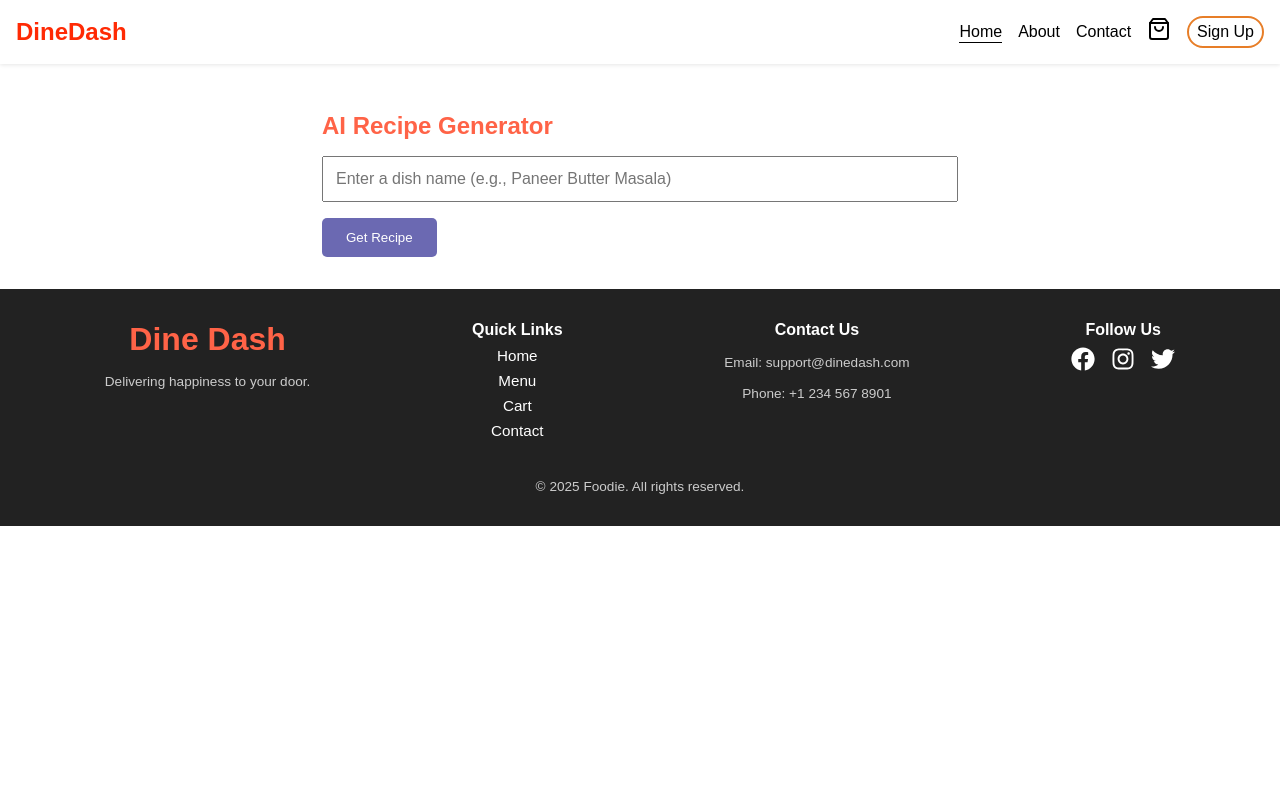
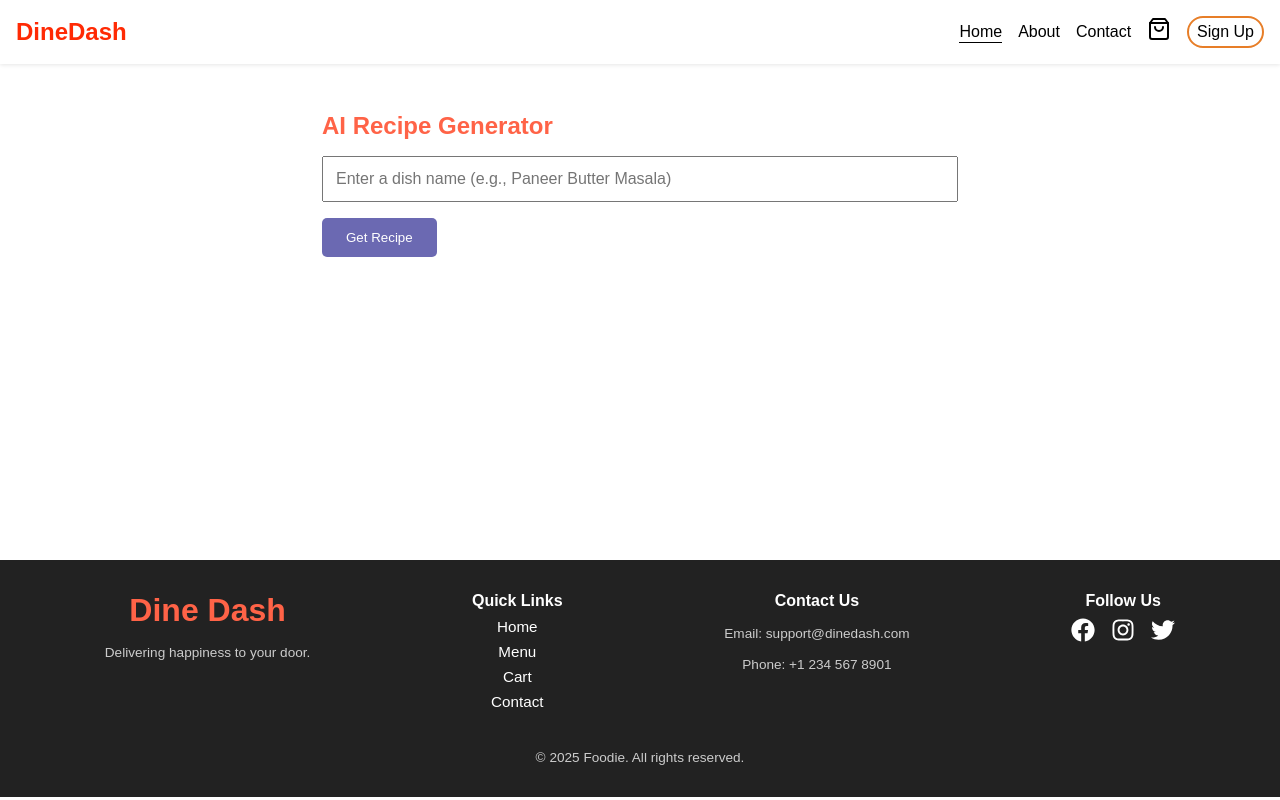
Before and after one commit to SarkarJyotirmay/React_Food_Delivery_App, a React (Vite) app: page /findrecipie in a window 1280 px wide. Built offline with nearby package versions, Linux system fonts and the light colour scheme; no server answers.

Commit message:
fixed css

```diff
--- a/src/pages/aiRecipie/find_recipie.module.css
+++ b/src/pages/aiRecipie/find_recipie.module.css
@@ -2,6 +2,7 @@
   padding: 2rem;
   max-width: 700px;
   margin: auto;
+  min-height: 60vh;
 }
 
 .findRecipeTitle {
```
